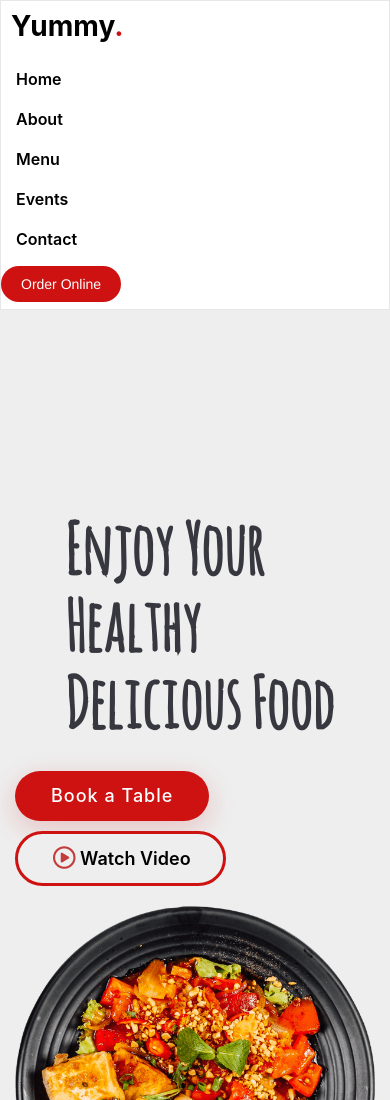
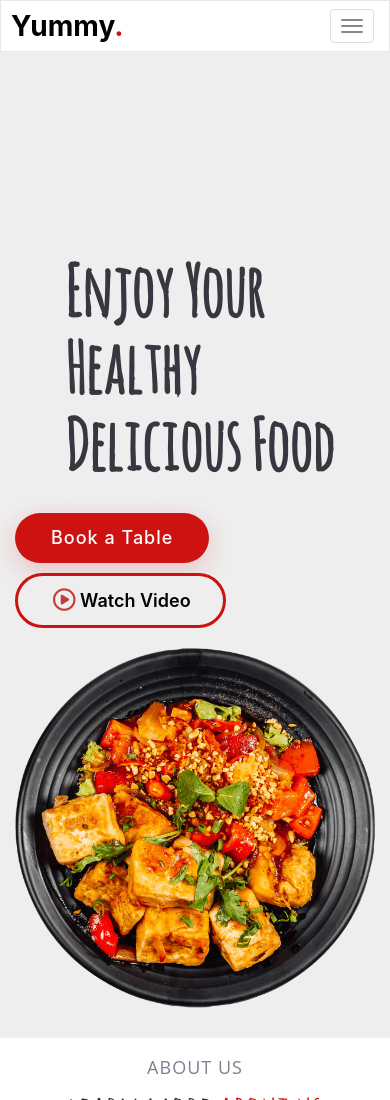
Before and after one commit to muthukumar24/YummyRestaurant, a plain HTML site: page index.html in a window 390 px wide. Shown: the top 1100 px of the page. Drawn offline with nearby package versions, Linux system fonts and the light colour scheme.

Commit message:
Add files via upload

```diff
--- a/index.html
+++ b/index.html
@@ -21,11 +21,16 @@
     <nav class="navbar navbar-default">
       <div class="container-fluid">
         <div class="navbar-header">
+            <button type="button" class="navbar-toggle" data-toggle="collapse" data-target="#myNavbar">
+                <span class="icon-bar"></span>
+                <span class="icon-bar"></span>
+                <span class="icon-bar"></span>
+              </button>
           <a class="navbar-brand" id="restaurantname" href="#"
             >Yummy<span>.</span></a
           >
         </div>
-
+        <div class="collapse navbar-collapse" id="myNavbar">
             <ul class="nav navbar-nav navbar-right">
             <li><a href="#sectionone" id="navigationmenus">Home</a></li>
             <li><a href="#sectiontwo" id="navigationmenus">About</a></li>
@@ -36,6 +41,7 @@
                 <a href="#" class="orderonline-link">Order Online</a>
             </button>
             </ul>
+        </div>
       </div>
     </nav>
     <!-- Section One -->
```
Lines whose indentation alone changed are shown as unchanged.
